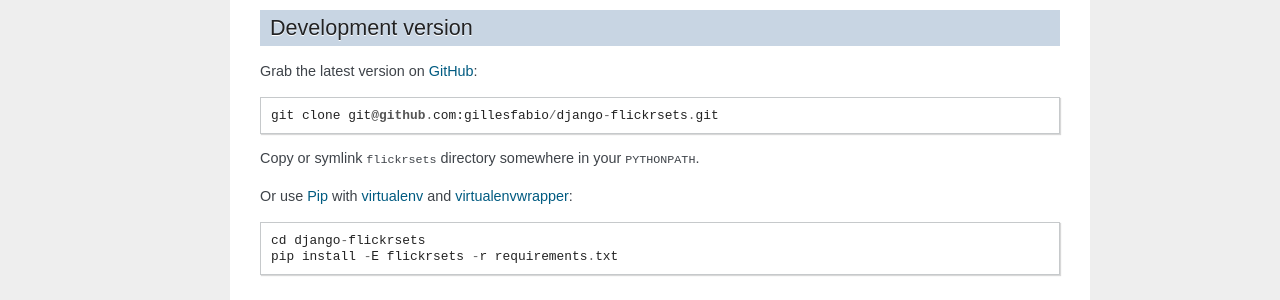
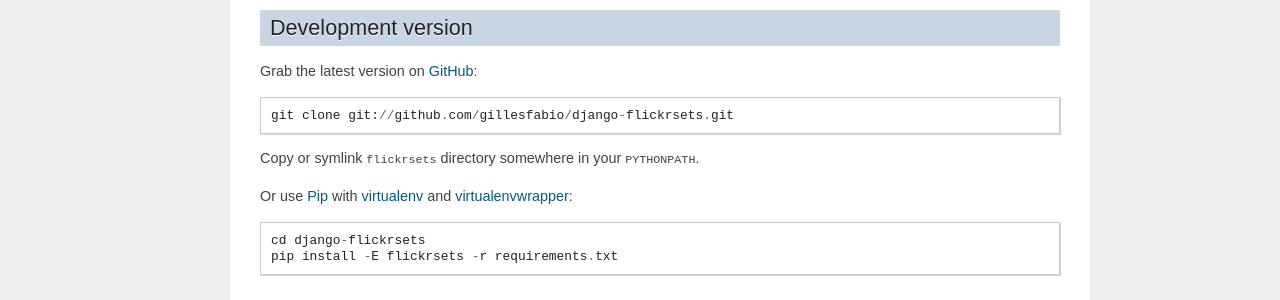
Before and after one commit to gillesfabio/django-flickrsets, a Sphinx documentation site: the page built from docs/installation.rst, in a window 1280 px wide. Shown: the part 817-1117 px from the top of the page. Built offline with Sphinx 7.4.7, drawn with Linux system fonts in a browser that asks for light colours.

Commit message:
Updated Git URL.

```diff
--- a/README.rst
+++ b/README.rst
@@ -15,7 +15,7 @@ provides, take a look in the ``docs/`` directory.
 To generate the documentation, you should have `Sphinx`_ installed on your
 system and run the following commands::
 
-    git clone git@github.com:gillesfabio/django-flickrsets.git
+    git clone git://github.com/gillesfabio/django-flickrsets.git
     cd django-flickrsets/docs
     make html
 
--- a/docs/installation.rst
+++ b/docs/installation.rst
@@ -43,7 +43,7 @@ Development version
 
 Grab the latest version on `GitHub`_::
 
-    git clone git@github.com:gillesfabio/django-flickrsets.git
+    git clone git://github.com/gillesfabio/django-flickrsets.git
 
 Copy or symlink ``flickrsets`` directory somewhere in your ``PYTHONPATH``.
 
```
